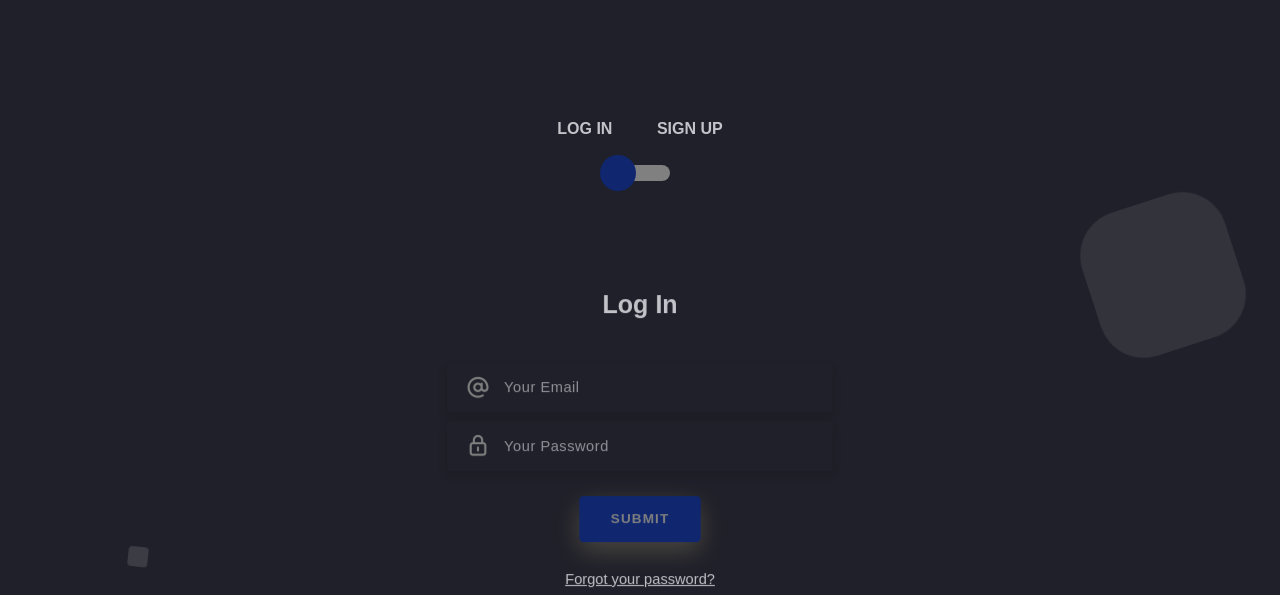
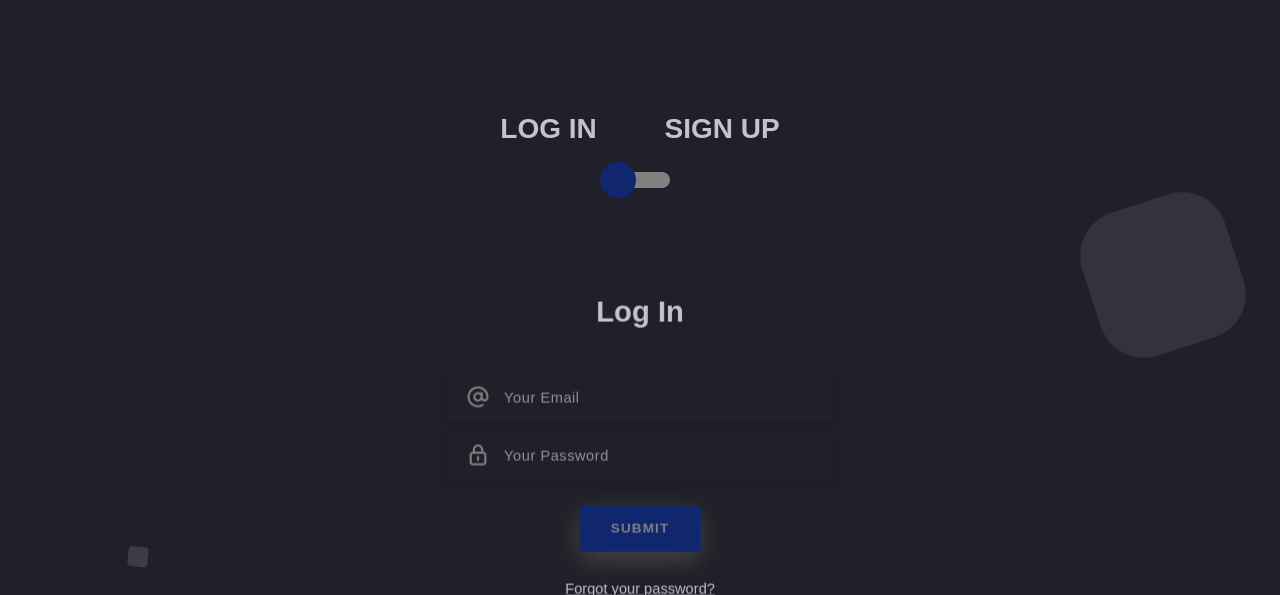
Before and after one commit to EngerDouglas/teacher-feedback, a web app: file Profesores_WEB/views/user.html in a window 1280 px wide. Shown: the top 595 px of the page. Run offline with its HTML, style and script files only (its server is not run), Linux system fonts and the light colour scheme.

Commit message:
Letras mas grandes

```diff
--- a/Profesores_WEB/css/user.css
+++ b/Profesores_WEB/css/user.css
@@ -31,7 +31,7 @@
   font-weight: 600;
 }
 h6 span{
-  padding: 0 20px;
+  padding: 0 30px;
   text-transform: uppercase;
   font-weight: 700;
 }
@@ -202,6 +202,12 @@
   -webkit-transition: all 200ms linear;
     transition: all 200ms linear;
 }
+
+.mb-4, .pb-3{
+  font-size: 28px;
+}
+
+
 .form-group input::-webkit-input-placeholder  {
   color: #c4c3ca;
   opacity: 0.7;
```
